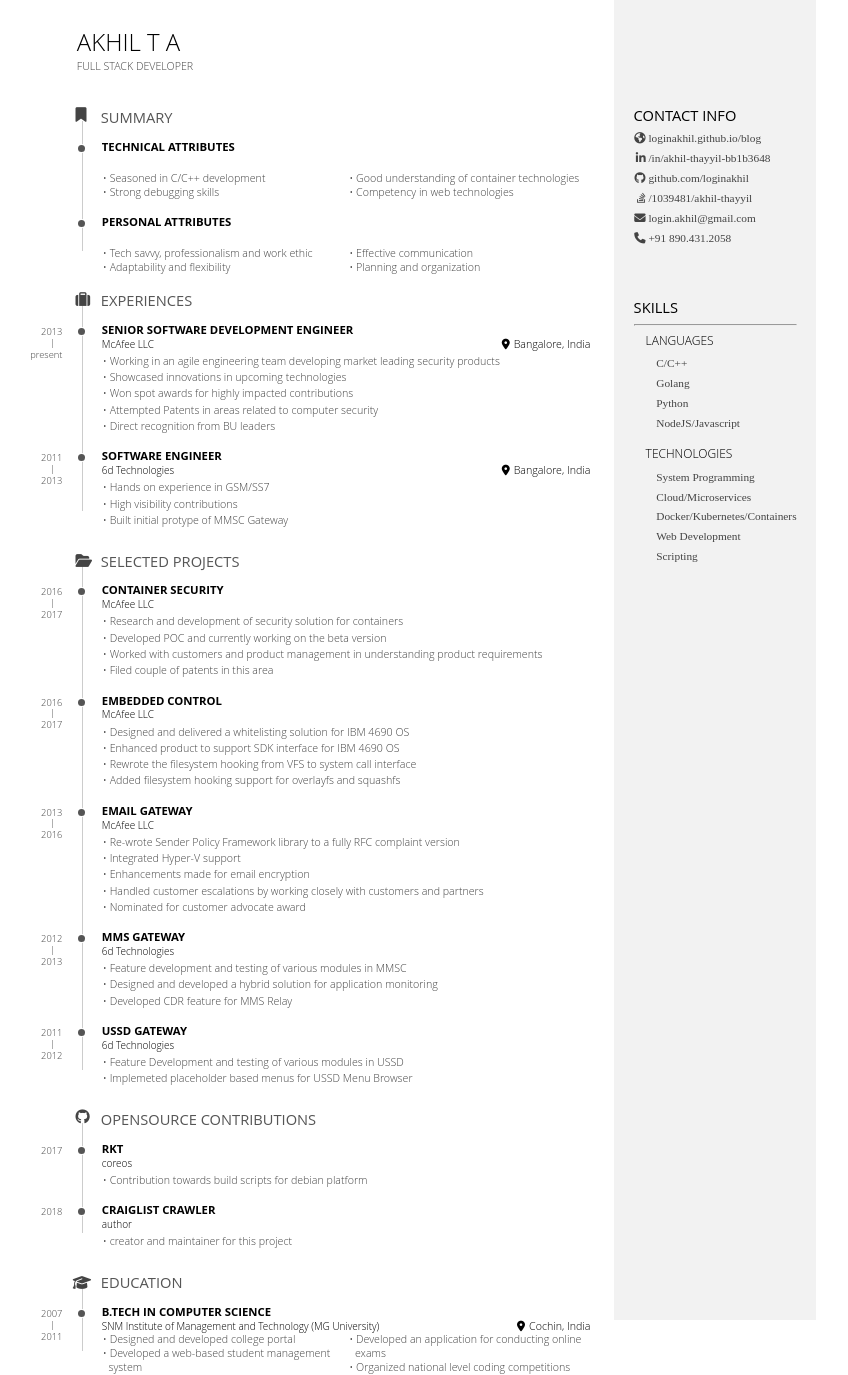
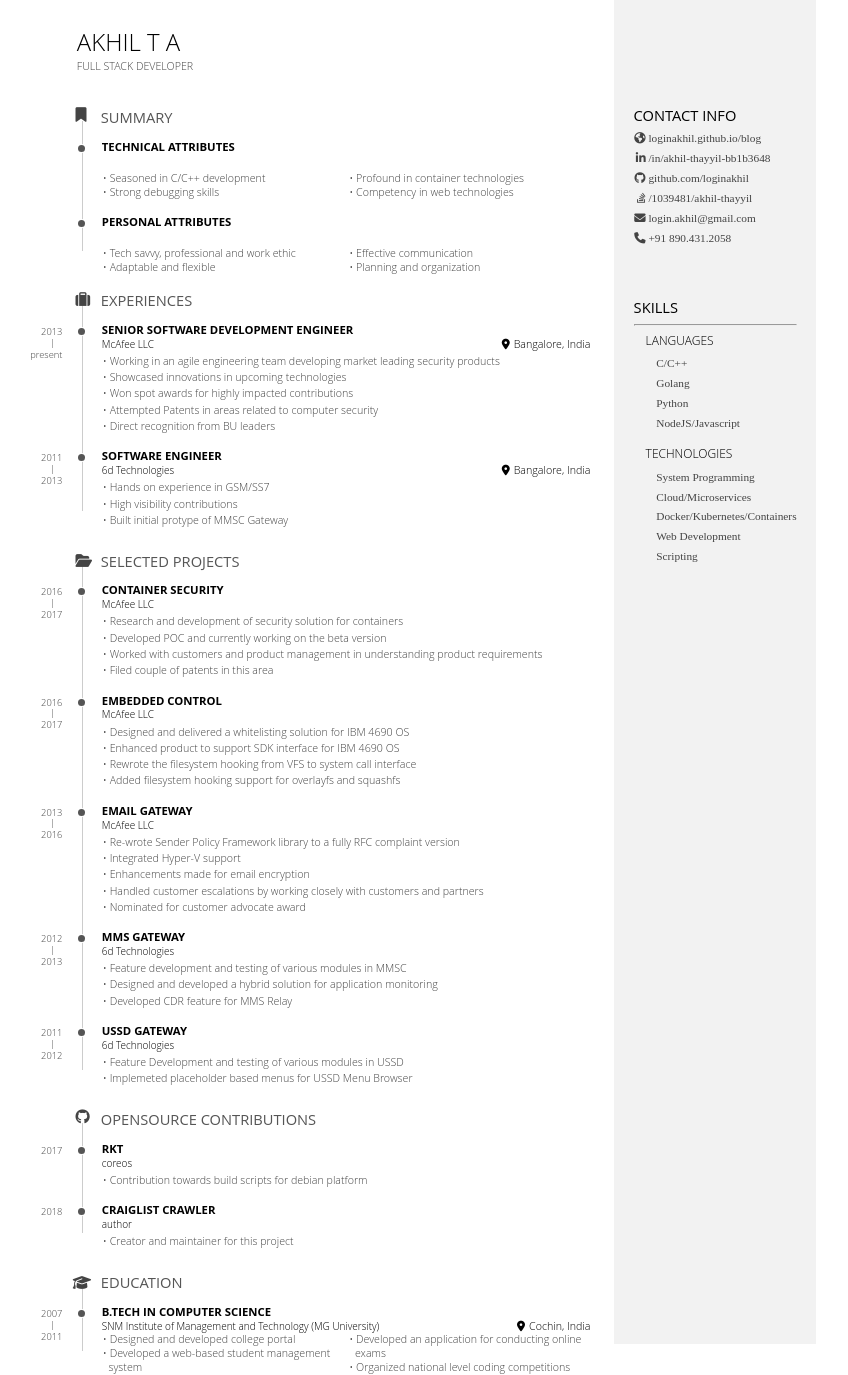
Before and after one commit to loginakhil/loginakhil.github.io, a Jekyll site: the page about/resume/resume.html, which Jekyll copies as it is, in a window 1280 px wide. Shown: the whole page, without its empty margins (0-848 px from the left). Built offline with Jekyll 4.4.1, drawn with Linux system fonts in a browser that asks for light colours; nearby versions of some CDN libraries.

Commit message:
rephrasing few sentences

```diff
--- a/about/resume/resume.html
+++ b/about/resume/resume.html
@@ -29,7 +29,7 @@
             <ul>
               <li>Seasoned in C/C++ development</li>
               <li>Strong debugging skills</li>
-              <li>Good understanding of container technologies</li>
+              <li>Profound in container technologies</li>
               <li>Competency in web technologies</li>
             </ul>
           </div>
@@ -46,8 +46,8 @@
           </header>
           <div class="concise">
             <ul>
-              <li>Tech savvy, professionalism and work ethic</li>
-              <li>Adaptability and flexibility</li>
+              <li>Tech savvy, professional and work ethic</li>
+              <li>Adaptable and flexible</li>
               <li>Effective communication</li>
               <li>Planning and organization</li>
             </ul>
@@ -249,7 +249,7 @@
             </header>
             <div>
               <ul>
-                <li>creator and maintainer for this project</li>
+                <li>Creator and maintainer for this project</li>
               </ul>
             </div>
           </section>
--- a/about/resume/style.css
+++ b/about/resume/style.css
@@ -9,7 +9,7 @@
 
 :root{
   --page-width: 8.5in;
-  --page-height: 13.75in;
+  --page-height: 14in;
   --main-width: 6.4in;
   --sidebar-width: calc(var(--page-width) - var(--main-width));
   --decorator-horizontal-margin: 0.2in;
```
